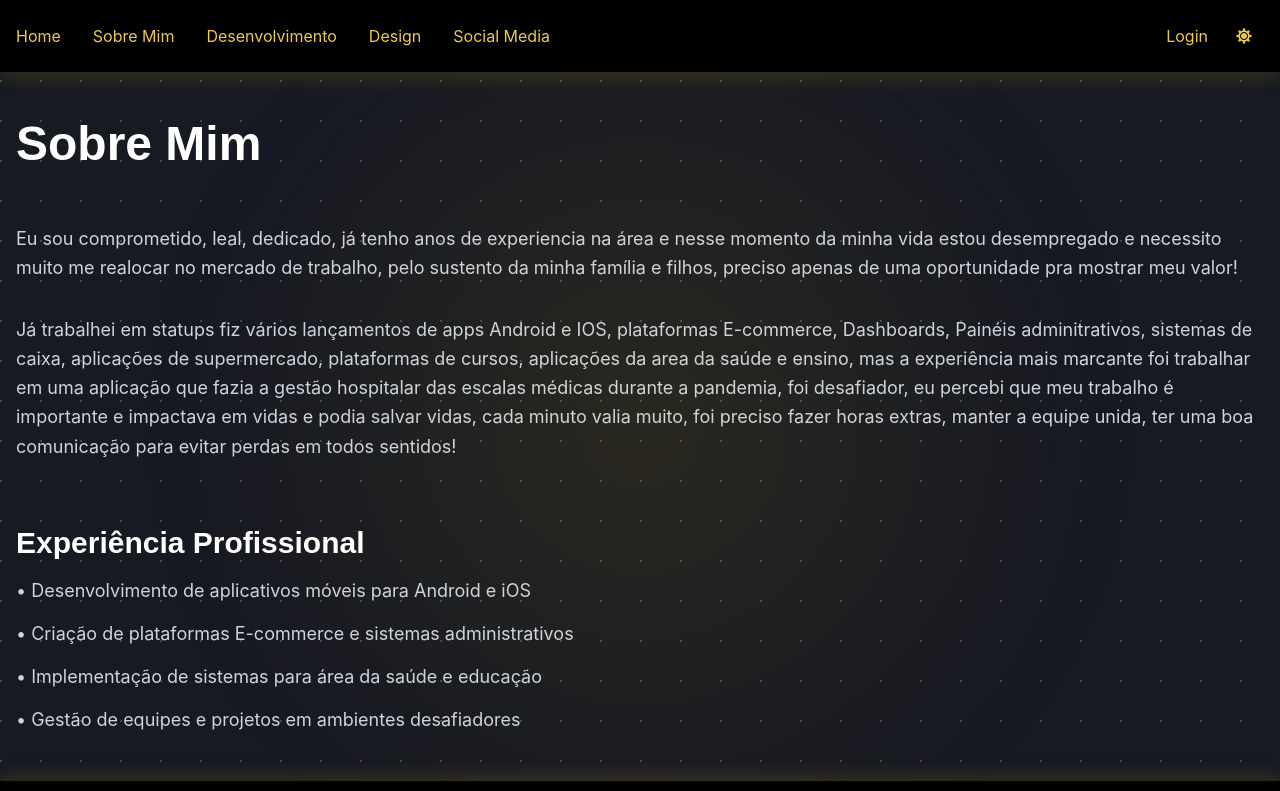
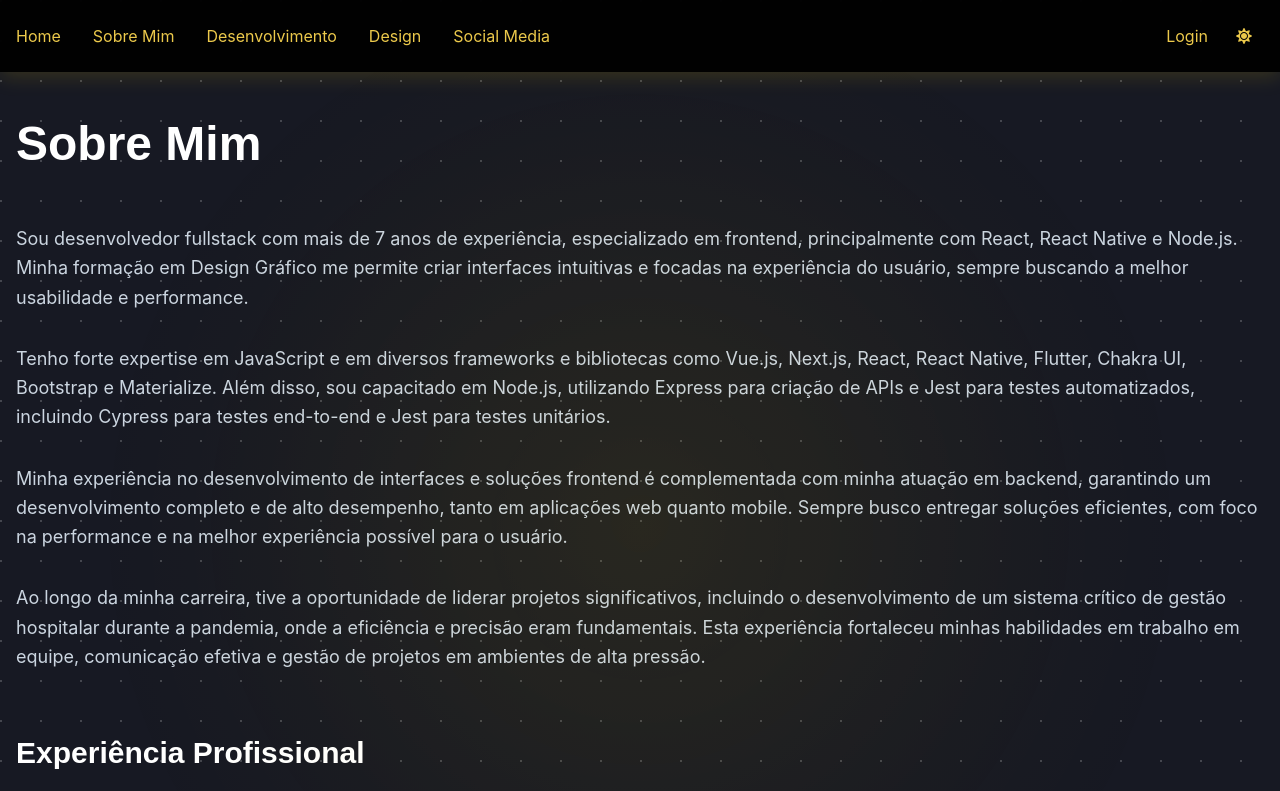
Before and after one commit to rogeriojr/rj-dev-portfolio-2.0, a React (Vite) app: page /about in a window 1280 px wide. Shown: the top 791 px of the page. Built offline with nearby package versions, Linux system fonts and the light colour scheme; no server answers.

Commit message:
feat: texts and details

```diff
--- a/src/components/About.tsx
+++ b/src/components/About.tsx
@@ -26,10 +26,16 @@ export function About() {
             Sobre Mim
           </Heading>
           <Text fontSize="lg" lineHeight="tall">
-            Eu sou comprometido, leal, dedicado, já tenho anos de experiencia na área e nesse momento da minha vida estou desempregado e necessito muito me realocar no mercado de trabalho, pelo sustento da minha família e filhos, preciso apenas de uma oportunidade pra mostrar meu valor!
+            Sou desenvolvedor fullstack com mais de 7 anos de experiência, especializado em frontend, principalmente com React, React Native e Node.js. Minha formação em Design Gráfico me permite criar interfaces intuitivas e focadas na experiência do usuário, sempre buscando a melhor usabilidade e performance.
           </Text>
           <Text fontSize="lg" lineHeight="tall">
-            Já trabalhei em statups fiz vários lançamentos de apps Android e IOS, plataformas E-commerce, Dashboards, Painéis adminitrativos, sistemas de caixa, aplicações de supermercado, plataformas de cursos, aplicações da area da saúde e ensino, mas a experiência mais marcante foi trabalhar em uma aplicação que fazia a gestão hospitalar das escalas médicas durante a pandemia, foi desafiador, eu percebi que meu trabalho é importante e impactava em vidas e podia salvar vidas, cada minuto valia muito, foi preciso fazer horas extras, manter a equipe unida, ter uma boa comunicação para evitar perdas em todos sentidos!
+            Tenho forte expertise em JavaScript e em diversos frameworks e bibliotecas como Vue.js, Next.js, React, React Native, Flutter, Chakra UI, Bootstrap e Materialize. Além disso, sou capacitado em Node.js, utilizando Express para criação de APIs e Jest para testes automatizados, incluindo Cypress para testes end-to-end e Jest para testes unitários.
+          </Text>
+          <Text fontSize="lg" lineHeight="tall">
+            Minha experiência no desenvolvimento de interfaces e soluções frontend é complementada com minha atuação em backend, garantindo um desenvolvimento completo e de alto desempenho, tanto em aplicações web quanto mobile. Sempre busco entregar soluções eficientes, com foco na performance e na melhor experiência possível para o usuário.
+          </Text>
+          <Text fontSize="lg" lineHeight="tall">
+            Ao longo da minha carreira, tive a oportunidade de liderar projetos significativos, incluindo o desenvolvimento de um sistema crítico de gestão hospitalar durante a pandemia, onde a eficiência e precisão eram fundamentais. Esta experiência fortaleceu minhas habilidades em trabalho em equipe, comunicação efetiva e gestão de projetos em ambientes de alta pressão.
           </Text>
           <Box mt={8}>
             <Heading as="h2" size="lg" mb={4}>
--- a/src/components/PortfolioCategory/index.tsx
+++ b/src/components/PortfolioCategory/index.tsx
@@ -1,3 +1,4 @@
+// @ts-nocheck
 import { useState, useEffect } from "react";
 import {
   SimpleGrid,
```
